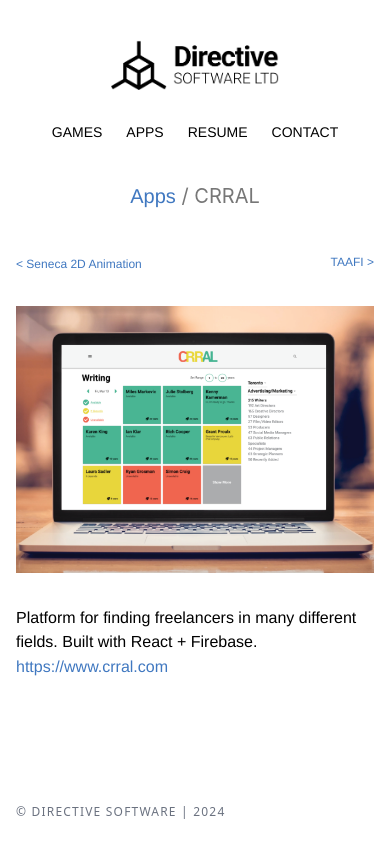
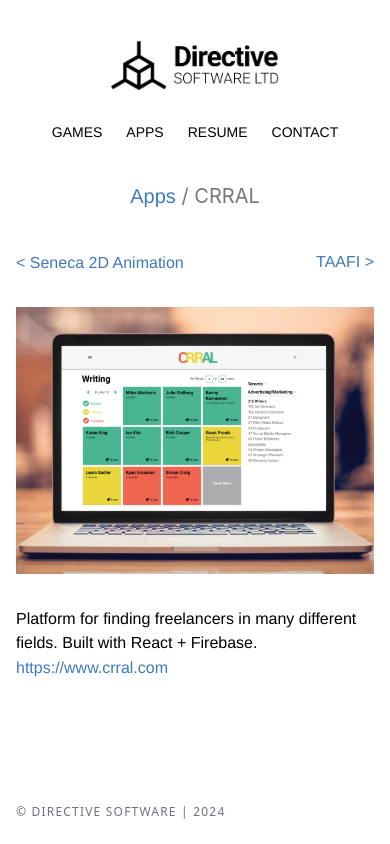
Before and after one commit to dwhiffing/directive-software-web-next, a Next.js app: page /apps/crral in a window 390 px wide. Built offline with nearby package versions, Linux system fonts and the light colour scheme.

Commit message:
Fixes test size

```diff
--- a/src/components/ProjectView.tsx
+++ b/src/components/ProjectView.tsx
@@ -40,19 +40,13 @@
       </div>
       <div className="flex mb-8 items-center justify-between">
         <div className="flex-1">
-          <Link
-            className="text-xs md:text-base"
-            href={`${backUri}/${kebabCase(prevTitle).toLowerCase()}`}
-          >
+          <Link href={`${backUri}/${kebabCase(prevTitle).toLowerCase()}`}>
             {'<'} {prevTitle}
           </Link>
         </div>
 
         <div className="flex-1 flex justify-end">
-          <Link
-            className="text-xs md:text-base"
-            href={`${backUri}/${kebabCase(nextTitle).toLowerCase()}`}
-          >
+          <Link href={`${backUri}/${kebabCase(nextTitle).toLowerCase()}`}>
             {nextTitle} {'>'}
           </Link>
         </div>
```
